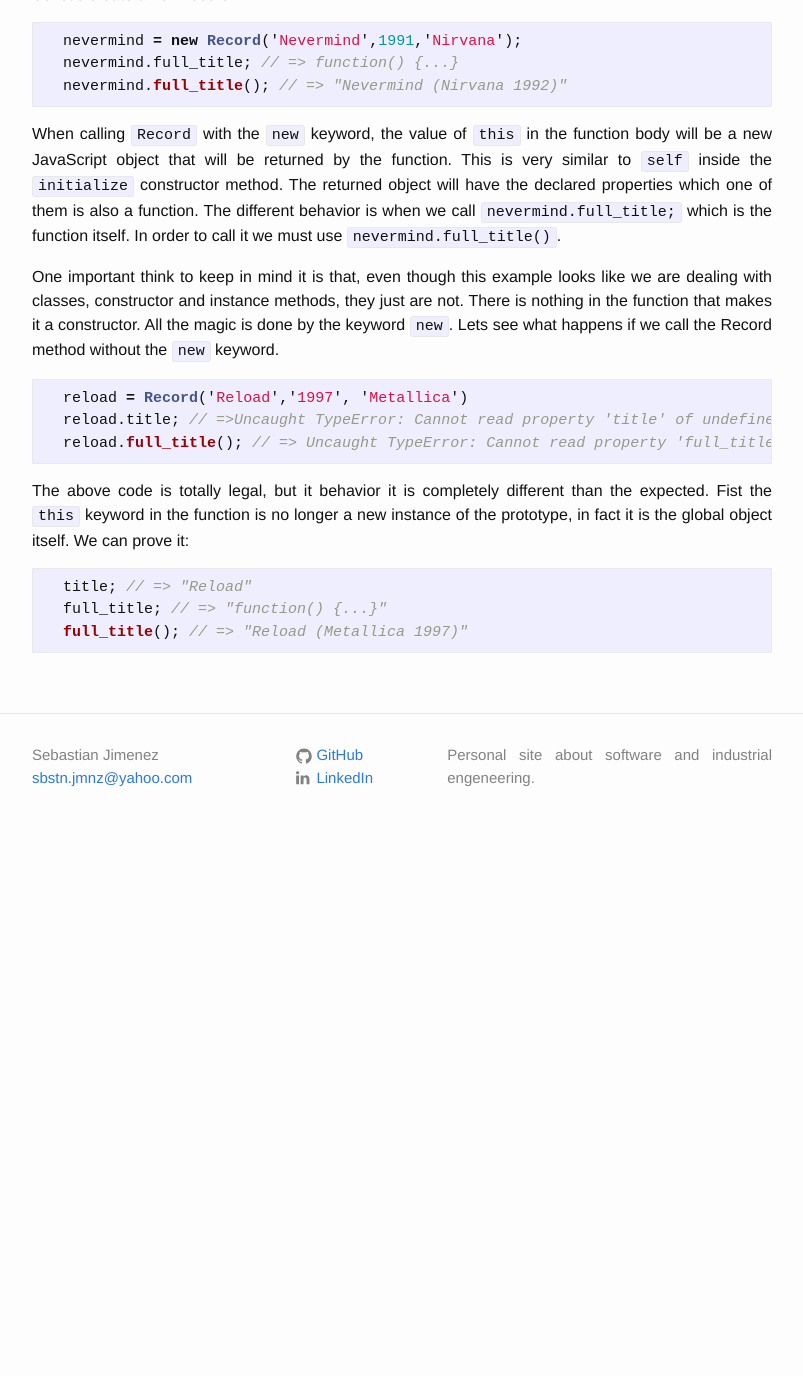
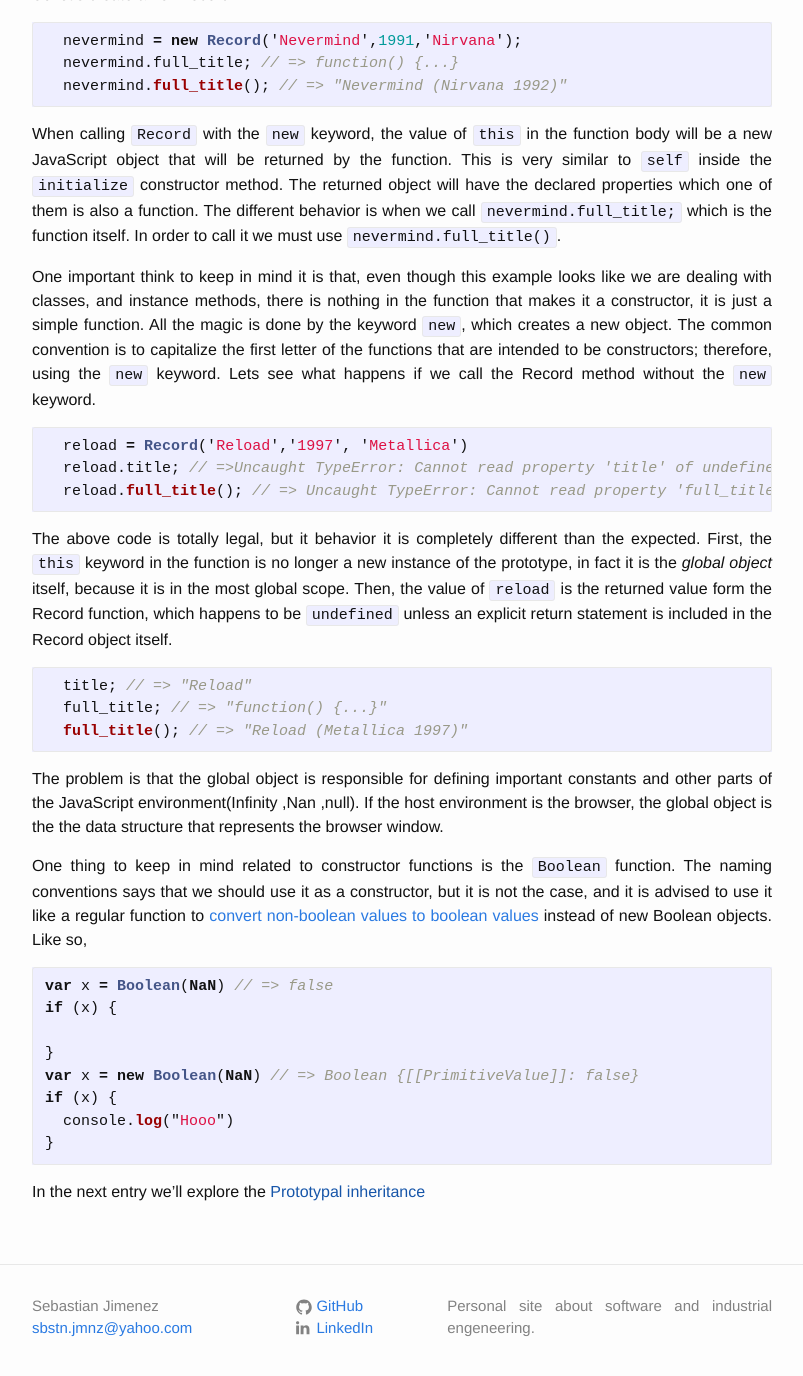
Before and after one commit to sbstn-jmnz/sbstn-jmnz.github.io, a Jekyll site: the page built from _javascript/functions-and-constructors.md, in a window 1280 px wide and 1400 px high, scrolled down 810 px. Shown: the top 1376 px of the window, without its empty margins (238-1041 px from the left). Built offline with Jekyll 4.4.1, drawn with Linux system fonts in a browser that asks for light colours; a script that is not in the unit is left out; before the commit the page ends 1659 px from its top, so only the background shows below that.

Commit message:
done functions and constructors

````diff
--- a/Gemfile
+++ b/Gemfile
@@ -13,7 +13,7 @@ gem "jekyll", "3.3.0"
 
 # This is the default theme for new Jekyll sites. You may change this to anything you like.
 gem "minima", "~> 2.0"
-
+gem "jekyll-coffeescript"
 # If you want to use GitHub Pages, remove the "gem "jekyll"" above and
 # uncomment the line below. To upgrade, run `bundle update github-pages`.
 # gem "github-pages", group: :jekyll_plugins
--- a/_config.yml
+++ b/_config.yml
@@ -1,18 +1,3 @@
-# Welcome to Jekyll!
-#
-# This config file is meant for settings that affect your whole blog, values
-# which you are expected to set up once and rarely edit after that. If you find
-# yourself editing these this file very often, consider using Jekyll's data files
-# feature for the data you need to update frequently.
-#
-# For technical reasons, this file is *NOT* reloaded automatically when you use
-# 'bundle exec jekyll serve'. If you change this file, please restart the server process.
-
-# Site settings
-# These are used to personalize your new site. If you look in the HTML files,
-# you will see them accessed via {{ site.title }}, {{ site.email }}, and so on.
-# You can create any custom variable you would like, and they will be accessible
-# in the templates via {{ site.myvariable }}.
 title: Sebastian Jimenez
 desc: Software Engineer
 email: sbstn.jmnz@yahoo.com
@@ -29,12 +14,11 @@ collections:
 sass:
     sass_dir: _sass
     style: compressed
-
+gems:
+ - jekyll-coffeescript
 # Build settings
 markdown: kramdown
 theme: minima
-gems:
-  - jekyll-feed
 exclude:
   - Gemfile
   - Gemfile.lock
--- a/_javascript/functions-and-constructors.md
+++ b/_javascript/functions-and-constructors.md
@@ -37,7 +37,7 @@ So let's create a new record...
 ```
 When calling `Record` with the `new` keyword, the value of `this` in the function body will be a new JavaScript object that will be returned by the function. This is very similar to `self` inside the `initialize` constructor method. The returned object will have the declared properties which one of them is also a function. The different behavior is when we call `nevermind.full_title;` which is the function itself. In order to call it we must use `nevermind.full_title()`.
 
-One important think to keep in mind it is that, even though this example looks like we are dealing with classes, constructor and instance methods, they just are not. There is nothing in the function that makes it a constructor. All the magic is done by the keyword `new`. Lets see what happens if we call the Record method without the `new` keyword.
+One important think to keep in mind it is that, even though this example looks like we are dealing with classes, and instance methods, there is nothing in the function that makes it a constructor, it is just a simple function. All the magic is done by the keyword `new`, which creates a new object. The common convention is to capitalize the first letter of the functions that are intended to be constructors; therefore, using the `new` keyword. Lets see what happens if we call the Record method without the `new` keyword.
 
 ```javascript
   reload = Record('Reload','1997', 'Metallica')
@@ -45,10 +45,25 @@ One important think to keep in mind it is that, even though this example looks l
   reload.full_title(); // => Uncaught TypeError: Cannot read property 'full_title' of undefined(…)
 ```
 
-The above code is totally legal, but it behavior it is completely different than the expected. Fist the `this` keyword in the function is no longer a new instance of the prototype, in fact it is the global object itself. We can prove it:
+The above code is totally legal, but it behavior it is completely different than the expected. First, the `this` keyword in the function is no longer a new instance of the prototype, in fact it is the *global object* itself, because it is in the most global scope. Then, the value of `reload` is the returned value form the Record function, which happens to be `undefined` unless an explicit return statement is included in the Record object itself.
 
 ```javascript
   title; // => "Reload"
   full_title; // => "function() {...}"
   full_title(); // => "Reload (Metallica 1997)"
 ```
+The problem is that the global object is responsible for defining important constants and other parts of the JavaScript environment(Infinity ,Nan ,null). If the host environment is the browser, the global object is the the data structure that represents the browser window.
+
+One thing to keep in mind related to constructor functions is the  `Boolean` function. The naming conventions says that we should use it as a constructor, but it is not the case, and it is advised to use it like a regular function to [convert non-boolean values to boolean values](https://developer.mozilla.org/en-US/docs/Web/JavaScript/Reference/Global_Objects/Boolean) instead of new Boolean objects. Like so,
+
+```javascript
+var x = Boolean(NaN) // => false
+if (x) {
+
+}
+var x = new Boolean(NaN) // => Boolean {[[PrimitiveValue]]: false}
+if (x) {
+  console.log("Hooo")
+}
+```
+In the next entry we'll explore the [Prototypal inheritance]()
--- a/_layouts/default.html
+++ b/_layouts/default.html
@@ -14,7 +14,7 @@
     </main>
 
     {% include footer.html %}
-
+<script src="{{ "/assets/js/main.js" | relative_url }}" charset="utf-8"></script>
   </body>
 
 </html>
````
Also changed, not shown: _javascript/intro.md (+2 -2 lines), assets/js/main.coffee (added, +11 -0 lines), Gemfile.lock, _includes/head.html (line endings or trailing spaces).
